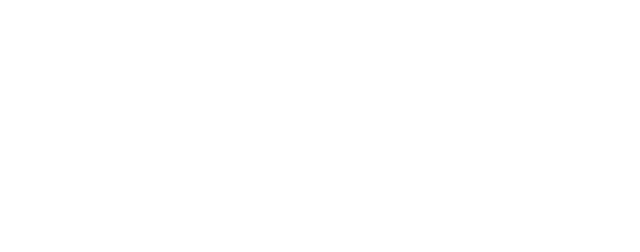
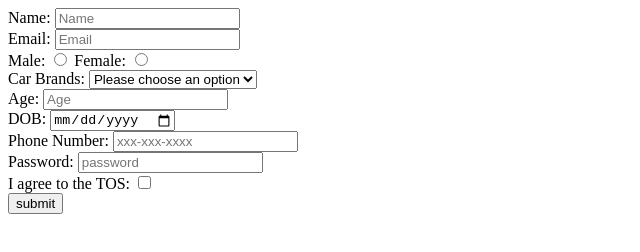
Before and after one commit to acciojob/signup-form-car-kumarAjay10, a website: page main.html in a window 1280 px wide. Shown: the whole page, without its empty margins (0-640 px from the left). Drawn offline with Linux system fonts and the light colour scheme.

Commit message:
created a submission

```diff
--- a/main.html
+++ b/main.html
@@ -8,6 +8,43 @@
 
 <body>
 	<!-- the entire body must be written by student -->
+	<form method="post">
+       <label for="name">Name:</label>
+		<input type="text" id="name" placeholder="Name" required>
+		<br>
+		 <label for="email">Email:</label>
+		<input type="email" placeholder="Email" required>
+		<br>
+		 <label for="Gender_m">Male:</label>
+		<input type="radio" id="gender_m" name="Gender" required>
+		 <label for="Gender_f">Female:</label>
+		<input type="radio" id="gender_f" name="Gender" required>
+		<br>
+		 <label for="cars">Car Brands:</label>
+		<select id="cars" placeholde="please choose an option">
+			<option value="Please choose an option">Please choose an option</option>
+			<option value="Audi">Audi</option>
+				<option value="TaTA">TATA</option>
+			<option value="Mahindra">Mahindra</option>
+		</select>
+		<br>
+		<label for=age>Age:</label>
+		<input type="number" id="age" placeholder="Age">
+		<br>
+		<label for="dob">DOB:</label>
+			<input type="date" id="dob" required>
+			<br>
+			<label for="tel">Phone Number:</label>
+			<input type="tel" id="tel" placeholder=xxx-xxx-xxxx>
+			<br>
+			<label for="password">Password:</label>
+			<input type="password" id="password" placeholder="password" required>
+			<br>
+			<label for="tos">I agree to the TOS:</label>
+			<input type="checkbox" id="tos" required>
+		<br>
+		<button type="submit">submit</button>
+	</form>
     <script type="text/javascript" src="./script.js">
 </script>
 
```
